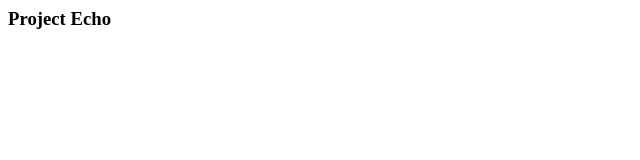
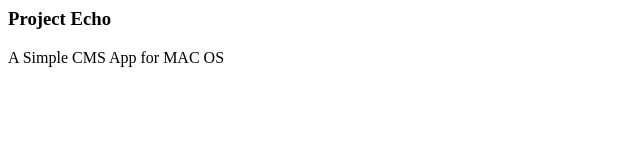
Before and after one commit to angellara/project-echo, a plain HTML site: page project-echo/index.html in a window 1280 px wide. Shown: the whole page, without its empty margins (0-640 px from the left). Drawn offline with Linux system fonts and the light colour scheme.

Commit message:
Update Software List

```diff
--- a/project-echo/index.html
+++ b/project-echo/index.html
@@ -3,4 +3,6 @@
 
 <h3>Project Echo </h3>
 
+A Simple CMS App for MAC OS
+
 </body>
```
Also changed, not shown: project-echo/software-list.txt (added).
